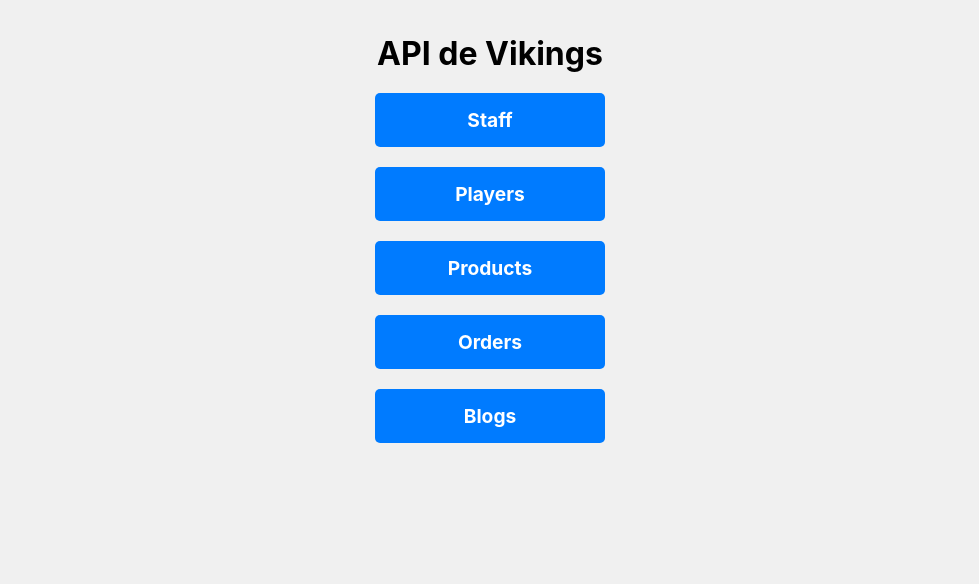
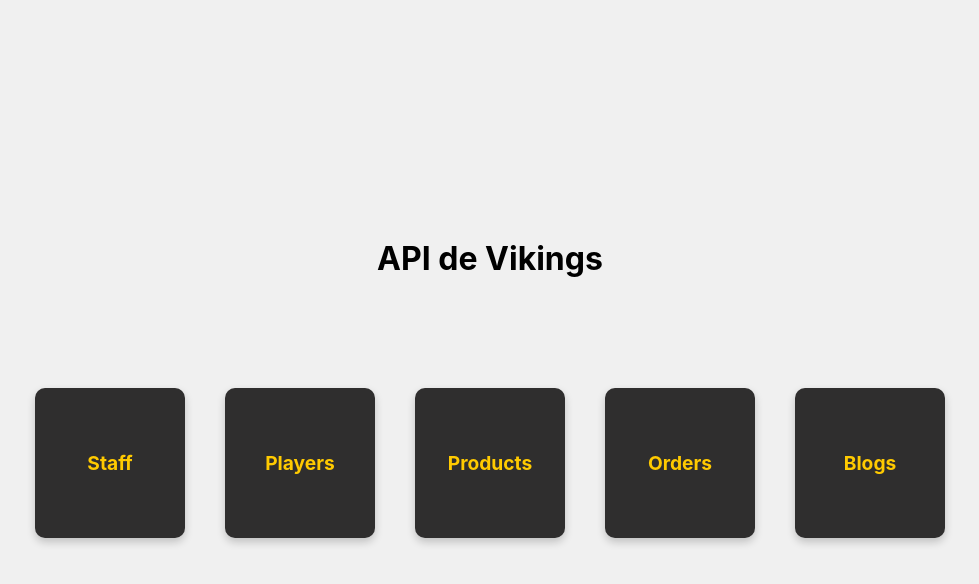
Before and after one commit to rupi014/frontend-api, a React (Create React App) app: page /status in a window 1280 px wide. Shown: the top 584 px of the page, without its empty margins (170-1149 px from the left). Built offline with nearby package versions, Linux system fonts and the light colour scheme.

Commit message:
colors and forms in login updated

```diff
--- a/src/components/LoginForm.scss
+++ b/src/components/LoginForm.scss
@@ -43,8 +43,8 @@
 
   button {
     padding: 10px 20px;
-    background-color: #007bff;
-    color: white;
+    background-color: #2f2e2e;
+    color: #FFCA00;
     border: none;
     border-radius: 4px;
     cursor: pointer;
@@ -52,7 +52,7 @@
   }
 
   button:hover {
-    background-color: #0056b3;
+    background-color: #161616;
   }
 
   .error-message {
--- a/src/components/status.scss
+++ b/src/components/status.scss
@@ -1,42 +1,58 @@
+html, body {
+  margin: 0;
+  padding: 0;
+  width: 100%;
+  height: 100%;
+  overflow: hidden; /* Evita el deslizamiento horizontal */
+}
+
 .container {
   display: flex;
   flex-direction: column;
   align-items: center;
+  justify-content: center; /* Centra verticalmente el contenido */
   margin: 20px;
   padding: 20px;
   height: 100vh;
+  box-sizing: border-box; /* Asegura que el padding se incluya en el ancho total */
 }
 
 h1 {
   font-size: 2em;
-  margin-bottom: 20px;
+  margin-bottom: 100px;
   text-align: center;
 }
 
 .navigation {
   display: flex;
-  flex-direction: column;
-  align-items: center;
+  flex-wrap: wrap; /* Permite que los botones se envuelvan si no caben en una fila */
+  justify-content: center;
   gap: 20px;
   margin-bottom: 20px;
+  width: 100%; /* Asegura que la navegación ocupe todo el ancho */
 }
 
 .button {
-  display: block;
-  width: 200px;
-  padding: 15px;
+  display: flex;
+  justify-content: center;
+  align-items: center;
+  width: 150px; /* Ajusta el tamaño del botón */
+  height: 150px; /* Hace que el botón sea cuadrado */
   text-align: center;
-  background-color: #007bff;
-  color: white;
+  background-color: #2f2e2e;
+  color: #FFCA00;
   text-decoration: none;
-  border-radius: 5px;
-  font-size: 1.2em;
+  border-radius: 10px; /* Hace que los botones tengan bordes redondeados */
+  font-size: 1.2em; /* Ajusta el tamaño del texto */
   font-weight: bold;
-  transition: background-color 0.3s;
+  transition: background-color 0.3s, box-shadow 0.3s; /* Añade transición para la sombra */
+  margin: 10px; /* Añade separación entre los botones */
+  box-shadow: 0 4px 8px rgba(0, 0, 0, 0.2); /* Añade una sombra atractiva */
 }
 
 .button:hover {
-  background-color: #0056b3;
+  background-color: #161616;
+  box-shadow: 0 8px 16px rgba(0, 0, 0, 0.3); /* Aumenta la sombra al pasar el ratón */
 }
 
 .section {
```
